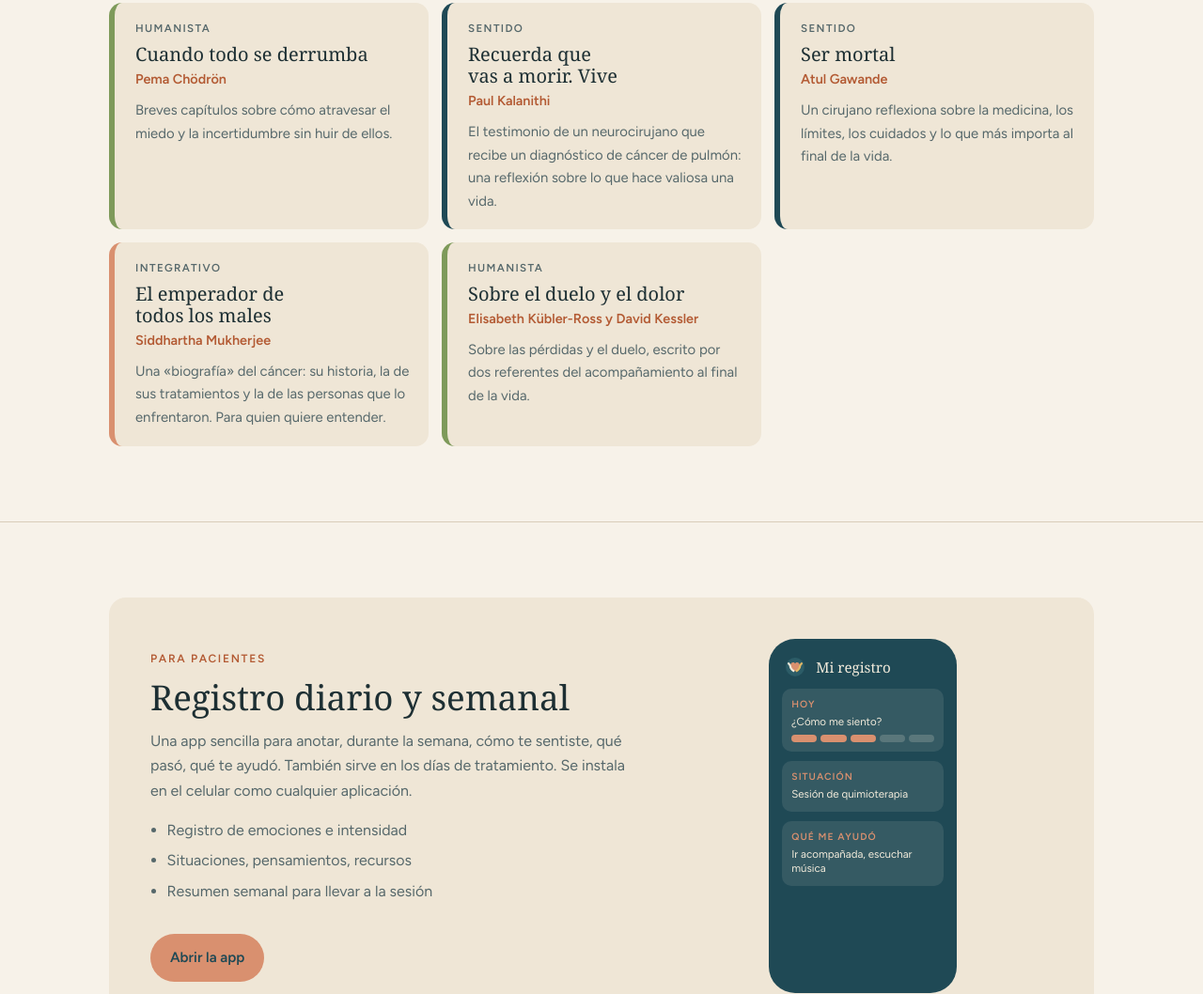
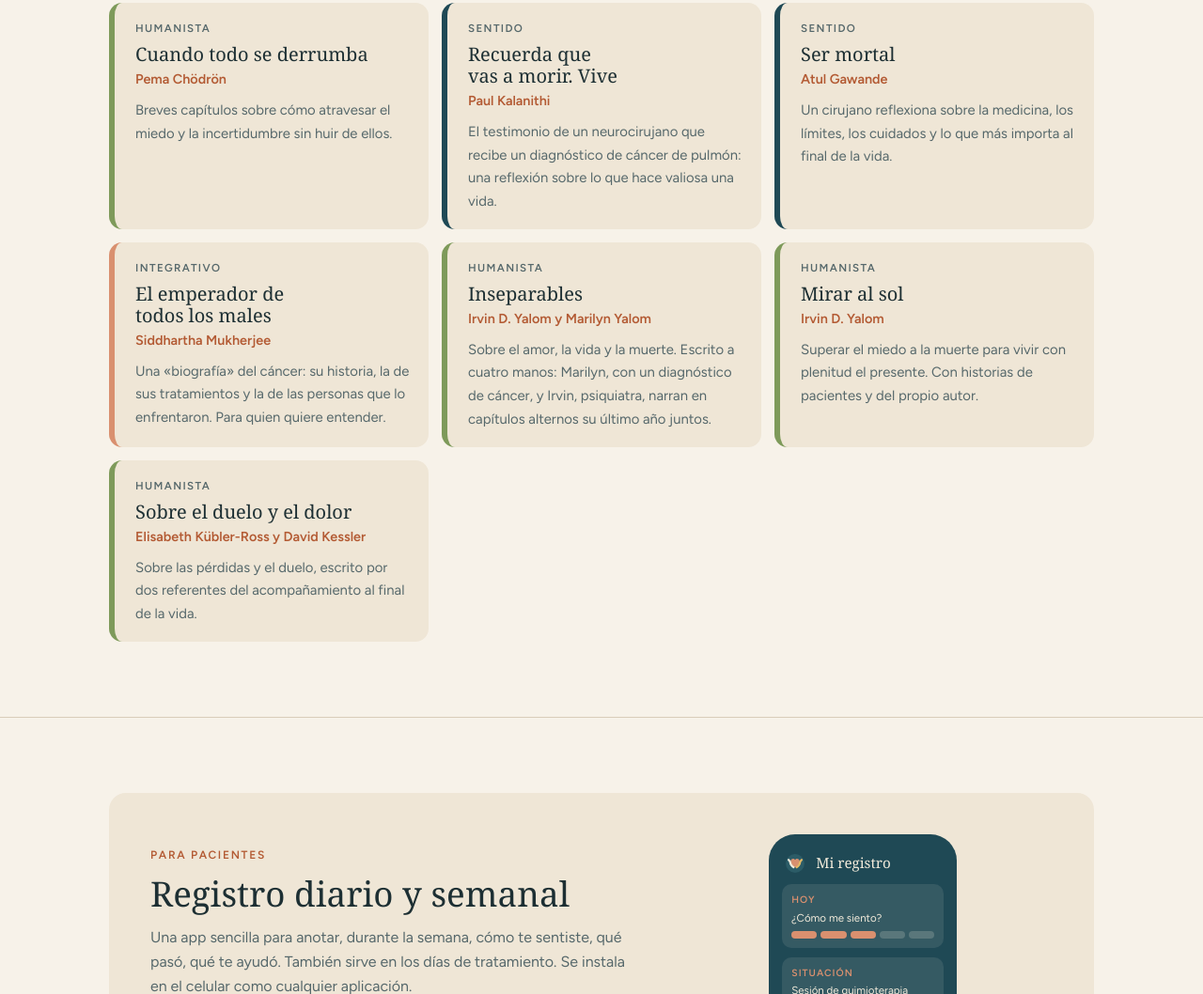
Before and after one commit to ericterlecki/latir-web, a plain HTML site: page index.html in a window 1280 px wide. Shown: the part 10193-11251 px from the top of the page at 94% size. Drawn offline with Linux system fonts and the light colour scheme; a web font is replaced by a local one.

Commit message:
Lecturas: dos libros de Irvin Yalom
Co-Authored-By: Claude Opus 5.5 <noreply@anthropic.com>
Claude-Session: https://claude.ai/code/session_01126Kc4Wjai4hTbfyv4wDbk

```diff
--- a/index.html
+++ b/index.html
@@ -1107,6 +1107,8 @@ Estoy acá. Sigo adelante.</p></details>
         <li data-cat="Sentido" class="book b-tra"><span class="book-tag">Sentido</span><h3>Recuerda que vas a morir. Vive</h3><p class="book-au">Paul Kalanithi</p><p>El testimonio de un neurocirujano que recibe un diagnóstico de cáncer de pulmón: una reflexión sobre lo que hace valiosa una vida.</p></li>
         <li data-cat="Sentido" class="book b-tra"><span class="book-tag">Sentido</span><h3>Ser mortal</h3><p class="book-au">Atul Gawande</p><p>Un cirujano reflexiona sobre la medicina, los límites, los cuidados y lo que más importa al final de la vida.</p></li>
         <li data-cat="Entender la enfermedad" class="book b-int"><span class="book-tag">Integrativo</span><h3>El emperador de todos los males</h3><p class="book-au">Siddhartha Mukherjee</p><p>Una «biografía» del cáncer: su historia, la de sus tratamientos y la de las personas que lo enfrentaron. Para quien quiere entender.</p></li>
+        <li data-cat="Familias y duelo" class="book b-hum"><span class="book-tag">Humanista</span><h3>Inseparables</h3><p class="book-au">Irvin D. Yalom y Marilyn Yalom</p><p>Sobre el amor, la vida y la muerte. Escrito a cuatro manos: Marilyn, con un diagnóstico de cáncer, y Irvin, psiquiatra, narran en capítulos alternos su último año juntos.</p></li>
+        <li data-cat="Sentido" class="book b-hum"><span class="book-tag">Humanista</span><h3>Mirar al sol</h3><p class="book-au">Irvin D. Yalom</p><p>Superar el miedo a la muerte para vivir con plenitud el presente. Con historias de pacientes y del propio autor.</p></li>
         <li data-cat="Familias y duelo" class="book b-hum"><span class="book-tag">Humanista</span><h3>Sobre el duelo y el dolor</h3><p class="book-au">Elisabeth Kübler-Ross y David Kessler</p><p>Sobre las pérdidas y el duelo, escrito por dos referentes del acompañamiento al final de la vida.</p></li>
       </ul>
     </div>
```
